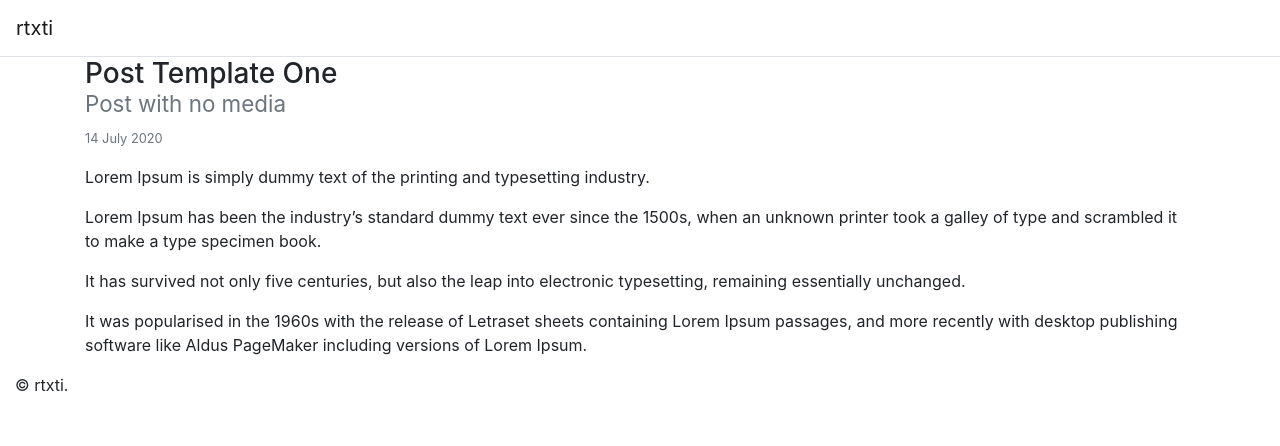
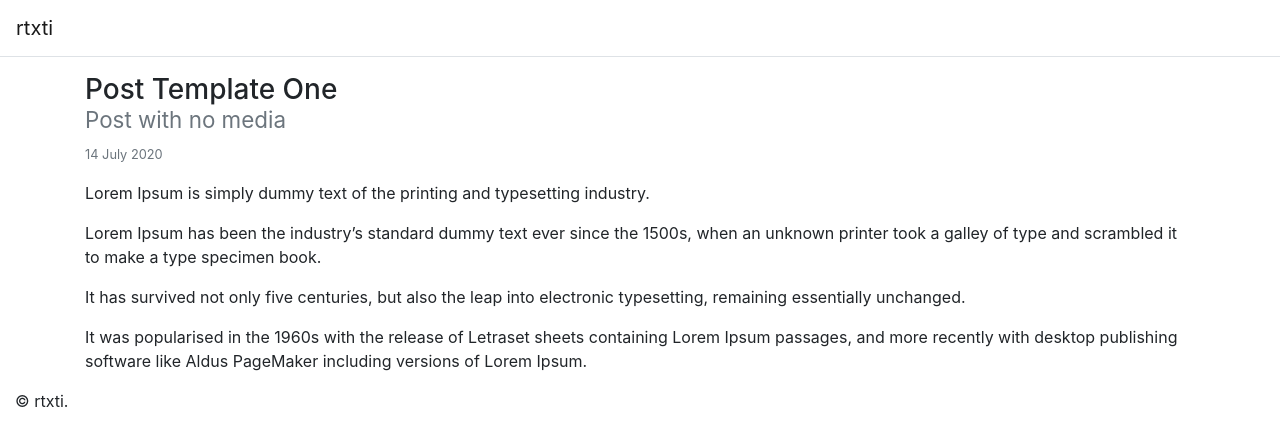
Before and after one commit to rtxti/www, a Jekyll site: the page built from _posts/2020-07-14-post-template-one.md, in a window 1280 px wide. Shown: the top 446 px of the page. Built offline with Jekyll 4.4.1, drawn with Linux system fonts in a browser that asks for light colours.

Commit message:
Update default.html

```diff
--- a/_layouts/default.html
+++ b/_layouts/default.html
@@ -19,7 +19,7 @@
   </head>
 
   <body>
-    <header class="navbar navbar-light border-bottom">
+    <header class="navbar navbar-light mb-3 border-bottom">
       <a href="{{ site.baseurl }}" class="navbar-brand">
         {{ site.title }}
       </a>
```
